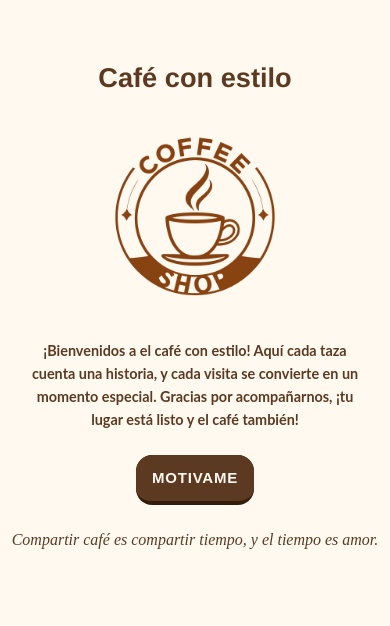
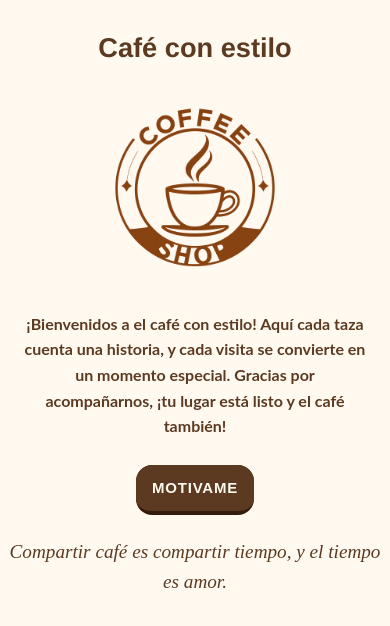
Before and after one commit to IshaiFlores/Cafe-Con-Estilo-Ejercicio, a plain HTML site: page Index.html in a window 390 px wide. Both pictures are taken after a click on the button "MOTIVAME". Drawn offline with nearby package versions, Linux system fonts and the light colour scheme.

Commit message:
Modificacion en la estructura de la animacion y CSS de la frase motivadora

```diff
--- a/Index.html
+++ b/Index.html
@@ -1,9 +1,8 @@
 <!DOCTYPE html>
 <html>
     <meta charset="UTF-8"> <!-- Especifica la codificación de caracteres UTF-8 -->
-    <meta name="viewport" content = "width=device-width, initial-scale=1.0">
-    <script src="https://code.jquery.com/jquery-3.6.0.min.js"></script>
-    <!-- Configuración viewport para responsive design -->
+    <meta name="viewport" content = "width=device-width, initial-scale=1.0">     <!-- Configuración viewport para responsive design -->
+    <script src="https://code.jquery.com/jquery-3.6.0.min.js"></script>    <!-- Configuración de jquery para la logica del boton para responsive design -->
     <header><h1 class="Encabezado">Café con estilo</h1></header>
     <body>
         <img src="Logo café.png" alt="Logo Cafe">
@@ -11,7 +10,7 @@
             ¡Bienvenidos a el café con estilo! Aquí cada taza cuenta una historia, y cada visita se convierte en un momento especial. Gracias por acompañarnos, ¡tu lugar está listo y el café también!
         </p>
         <button>Motivame</button>
-        <p id="quote" style="display: none; margin-top: 12px; font-style: italic; color: #5C3A21;"></p>
+        <p id="quote"></p>
         <script src="motivame.js"></script>
     </body>
 </html>
@@ -19,7 +18,6 @@
 
  <style>
         body{
-            /* font-family: 'Arial', sans-serif;*/
             background-color: #FFF9F0; /* crema */
             color: #5C3A21; /* marrón café */
             display: flex;
@@ -30,7 +28,7 @@
             line-height: 1.6;
             min-height:  70vh;
             gap: 10px;
-        }/*"La vida comienza después del café… pero los mejores momentos se viven sorbo a sorbo." Posible frase que podemos utilizar*/
+        }
 
 
         /* CSS de la imagen */
@@ -48,7 +46,7 @@
           font-family: 'Lato', sans-serif;
           font-weight: 700;
           margin: px auto;
-          font-size: 1.1rem;
+          font-size: 1.2rem;
           padding: 0 15px;
         }
 
@@ -59,6 +57,22 @@
           font-family: 'Helvetica', sans-serif;
           margin-bottom: 5px;
           font-size: 2.1rem;
+        }
+
+        /* CSS de la frase motivadora */
+        #quote
+        {
+          visibility: hidden;  /* Se hace invisible*/
+          opacity: 0;
+          margin-top: 12px;
+          font-style: italic;
+          font-weight: 500;
+          font-size: 1.4rem;
+          color: #5C3A21;
+          height: auto;         /* Ajusta altura al contenido */
+          min-height: 1.4rem;   /* Altura mínima */
+          transition: opacity 0.4s ease, visibility 0.4s ease; /*Animación de transicion */
+
         }
 
         /* Apartado Responsive para el tamano de las pantallas */
@@ -77,11 +91,23 @@
 
             .Introduccion
             {
-              font-size: 1rem;
+              font-size: 1.1rem;
 
             }
 
+            #quote
+            {
+
+              font-size: 1.3rem;
+
+            }
+
+
+
+
         }
+
+
 
         @media(max-width:480px)
         {
@@ -99,20 +125,28 @@
             button
             {
               padding: 10px 20px;
-              font-size: 0.9rem;
+              font-size: 1.0rem;
 
             }
 
              .Introduccion
             {
-              font-size: 0.9rem;
+              font-size: 1.0rem;
+
+            }
+
+            #quote
+            {
+
+              font-size: 1.2rem;
 
             }
 
 
+
         }
 
-    /* CSS del boton (Lo copie de una pagina solo modifique el tamano y el color) */
+    /* CSS del boton */
     button{
     appearance: button;
     background-color: #341d0c;
@@ -178,11 +212,5 @@
     background: none;
     }
 
-    /*Para la implementacion de la logica del boton, si se cambia el nombre
-    del boton, habria que modificar el CSS*/
-
-    /* Por los demas aspectos, pueden modificarlos como consideren adecuados
-    , yo como UI/UX me muero de hambre, me falta creatividad en ese aspecto asi que les
-    dejo carta abierta para que modifiquen el CSS al gusto -Ishai */
 
  </style>
--- a/motivame.js
+++ b/motivame.js
@@ -93,12 +93,20 @@ const frases = [
 ];
 
   $('button').click(function() {
-    const frase = frases[Math.floor(Math.random() * frases.length)];
-    $('#quote')
-      .stop(true, true)            // Detiene animaciones previas
-      .text(frase)                 // Rellena con la nueva frase
-      .fadeIn(400)                 // Aparece en 0.4s
-      .delay(6000)                 // Se mantiene 6s
-      .fadeOut(400);               // Desaparece en 0.4s
+  const frase = frases[Math.floor(Math.random() * frases.length)];
+  $('#quote')
+    .stop(true, true)            // Detiene animaciones previas
+    .text(frase)                 // Rellena con la nueva frase
+    .css({
+      visibility: 'visible',      // Hace visible la frase
+      opacity: 1                  // Toda la opacidad
+    })
+    .delay(6000)                 // Espera 6 segundos
+    .queue(function() {          // Animación para ocultar la frase
+      $(this).css({
+        opacity: 0,
+        visibility: 'hidden'
+      }).dequeue();
+    });
   });
 });
```
